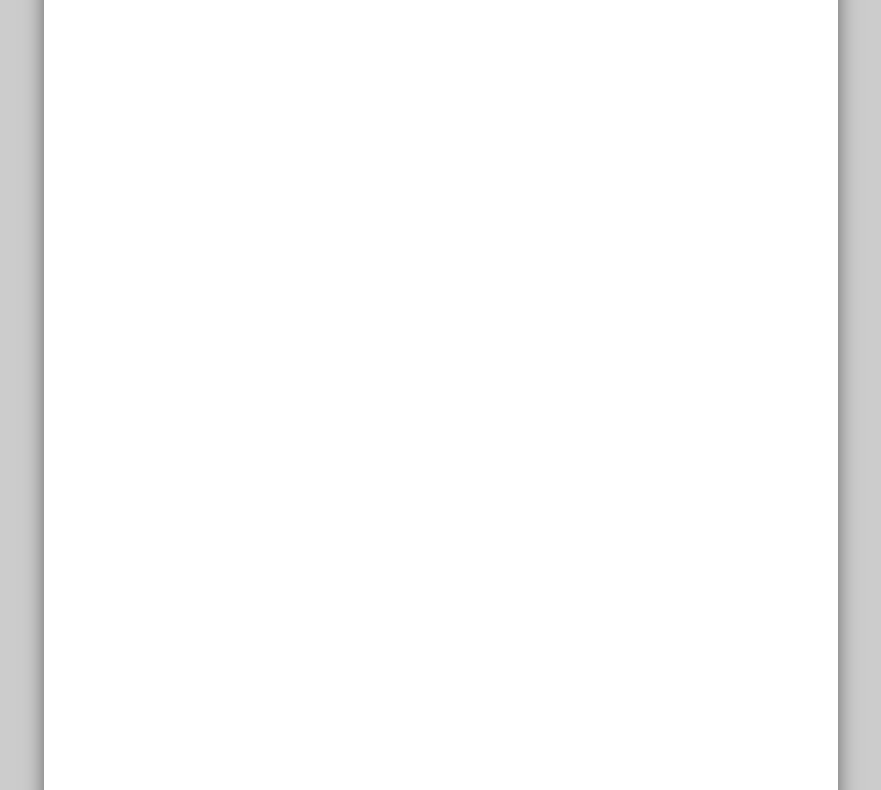
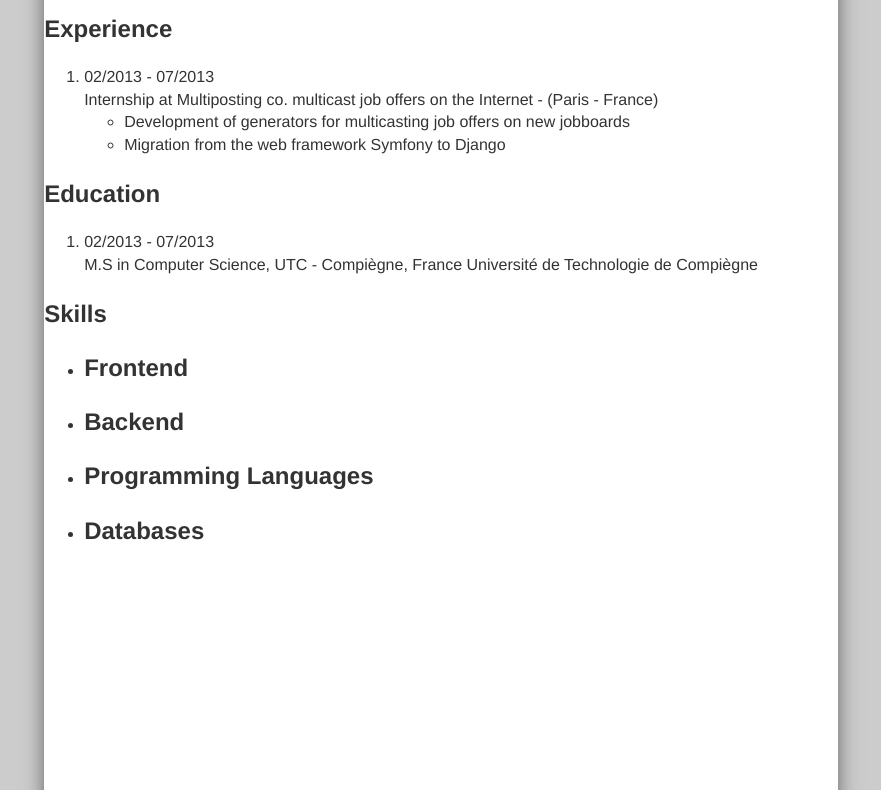
Before and after one commit to fredericlefeurmou/resume, a plain HTML site: page index.html in a window 1280 px wide. Shown: the part 77-867 px from the top of the page, without its empty margins (199-1080 px from the left). Drawn offline with Linux system fonts and the light colour scheme.

Commit message:
add sections

```diff
--- a/index.html
+++ b/index.html
@@ -6,6 +6,75 @@
   </head>
 
   <body>
-    <page size="A4"></page>
+    <main size="A4">
+
+      <header>
+        <h1>fréderic le feurmou</h1>
+      </header>
+
+      <section>
+        <h1>experience</h1>
+
+        <ol>
+          <li>
+            <div>
+              <time datetime="2013-02">02/2013</time> -
+              <time datetime="2013-07">07/2013</time>
+            </div>
+
+            <div>
+              Internship at Multiposting co. multicast job offers on the Internet - (Paris - France)
+              <ul>
+                <li>Development of generators for multicasting job offers on new jobboards</li>
+                <li>Migration from the web framework Symfony to Django</li>
+              </ul>
+            </div>
+          </li>
+        </ol>
+
+      </section>
+
+      <section>
+        <h1>education</h1>
+
+        <ol>
+          <li>
+            <div>
+              <time datetime="2013-02">02/2013</time> -
+              <time datetime="2013-07">07/2013</time>
+            </div>
+
+            <div>
+              M.S in Computer Science, UTC - Compiègne, France
+              Université de Technologie de Compiègne
+            </div>
+          </li>
+        </ol>
+
+      </section>
+
+      <section>
+        <h1>skills</h1>
+
+        <ul>
+          <li>
+            <h1>frontend</h1>
+          </li>
+
+          <li>
+            <h1>backend</h1>
+          </li>
+
+          <li>
+            <h1>programming languages</h1>
+          </li>
+
+          <li>
+            <h1>databases</h1>
+          </li>
+        </ul>
+      </section>
+
+    </main>
   </body>
 </html>
--- a/resume.css
+++ b/resume.css
@@ -1,7 +1,10 @@
 body {
   background: rgb(204,204,204);
+  font-family: "HelveticaNeue-Light", "Helvetica Neue Light", "Helvetica Neue", Helvetica, Arial, "Lucida Grande", sans-serif;
+  color: #333;
+  line-height: 1.42857143;
 }
-page[size="A4"] {
+main[size="A4"] {
   background: white;
   width: 21cm;
   height: 29.7cm;
@@ -11,8 +14,17 @@ page[size="A4"] {
   box-shadow: 0 0 0.5cm rgba(0,0,0,0.5);
 }
 @media print {
-  body, page[size="A4"] {
+  body, main[size="A4"] {
     margin: 0;
     box-shadow: 0;
   }
 }
+
+
+header h1 {
+  text-transform: capitalize;
+}
+
+section h1 {
+  text-transform: capitalize;
+}
```
